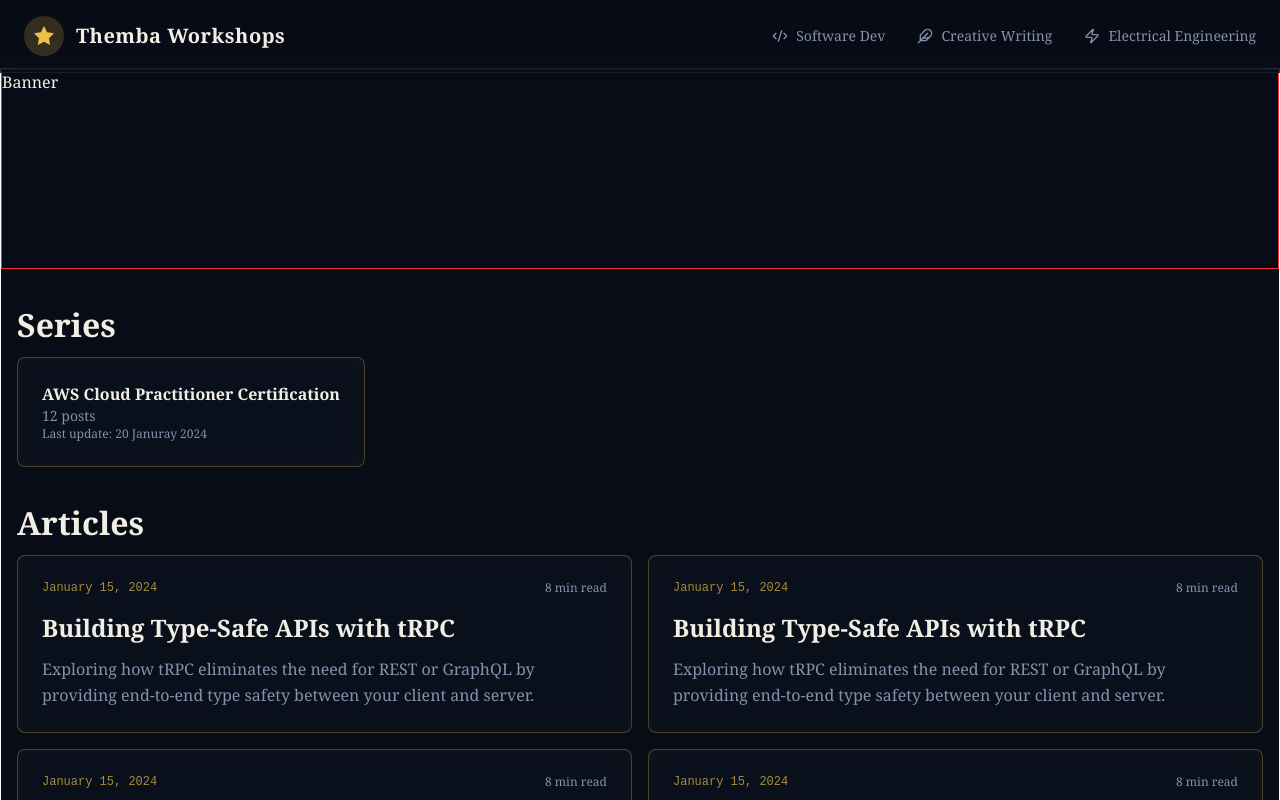
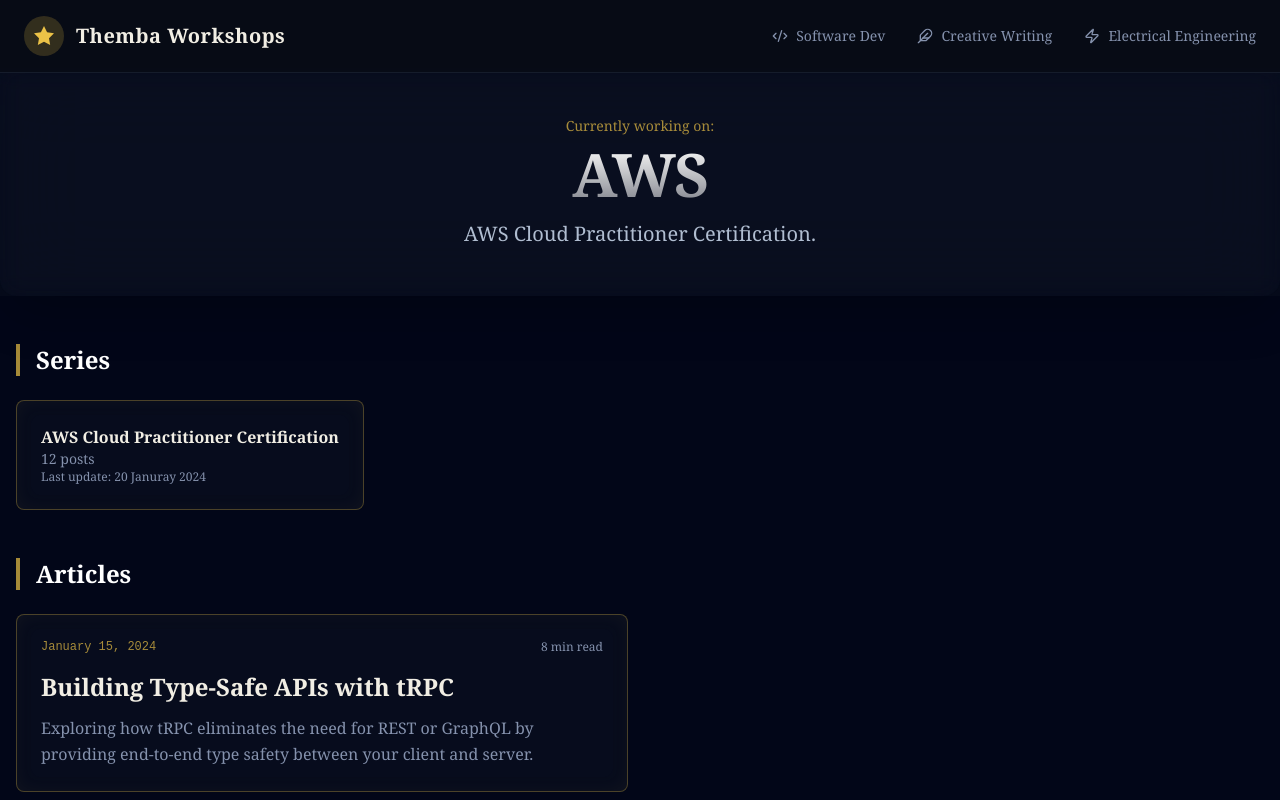
Before and after one commit to ThembaMtshelwane/themba-workshops, a React (Vite) app: page /software in a window 1280 px wide. Shown: the top 800 px of the page. Built offline with nearby package versions, Linux system fonts and the light colour scheme.

Commit message:
updated software page - added banner

```diff
--- a/src/pages/Software.tsx
+++ b/src/pages/Software.tsx
@@ -12,23 +12,37 @@
     readTime: "8 min read",
     body: "Something long",
   };
+
   return (
-    <section className="w-full border border-white flex flex-col gap-8 ">
-      <div className="w-full border border-red-500 h-50">Banner</div>
+    <section className="w-full flex flex-col gap-12  bg-slate-950 text-white min-h-screen">
+      <div className="relative w-full container mx-auto flex items-center justify-center bg-card/50 backdrop-blur-2xl">
+        <div className="relative z-10 w-full space-y-2 p-8 md:p-12 rounded-b-2xl  backdrop-blur-md shadow-2xl flex flex-col justify-center items-center text-center">
+          <p className="text-primary/70 text-sm">Currently working on:</p>
+          <h1 className="text-4xl md:text-6xl font-bold tracking-tight mb-4 bg-clip-text text-transparent bg-linear-to-b from-white to-white/50">
+            AWS
+          </h1>
+          <h3 className="text-lg md:text-xl font-light text-blue-100/80 max-w-md">
+            AWS Cloud Practitioner Certification.
+          </h3>
+        </div>
+      </div>
+
+      {/* Series Section */}
       <div className="container mx-auto px-4">
-        <h2 className="mb-2">Series</h2>
+        <h2 className="text-2xl font-semibold mb-6 border-l-4 border-primary/70   pl-4">
+          Series
+        </h2>
         <div className="flex gap-4">
           <SeriesCard />
         </div>
       </div>
 
+      {/* Articles Section */}
       <div className="container mx-auto px-4">
-        <h2 className="mb-2">Articles</h2>
-        <div className="grid lg:grid-cols-2 gap-4">
-          <ArticleCard article={article} />
-          <ArticleCard article={article} />
-          <ArticleCard article={article} />
-          <ArticleCard article={article} />
+        <h2 className="text-2xl font-semibold mb-6 border-l-4 border-primary/70 pl-4">
+          Articles
+        </h2>
+        <div className="grid lg:grid-cols-2 gap-6">
           <ArticleCard article={article} />
         </div>
       </div>
```
